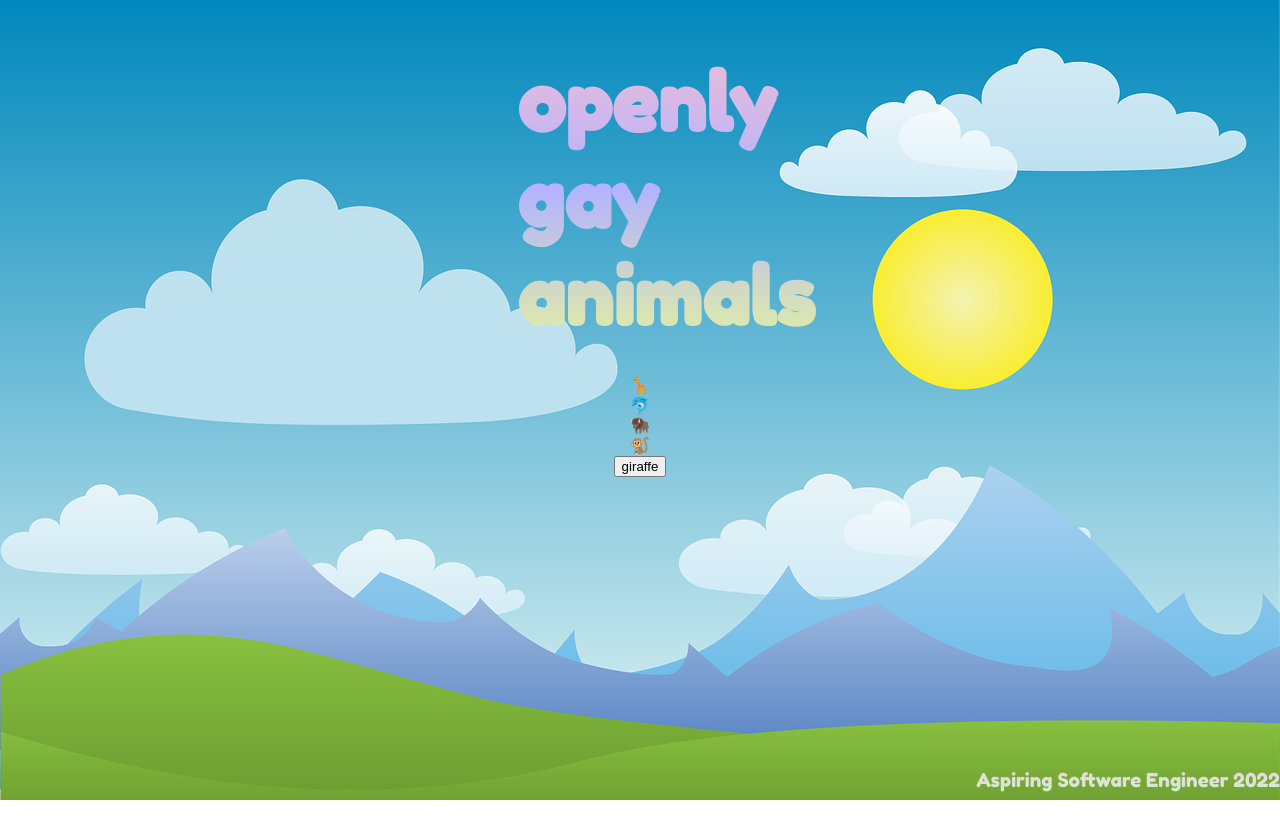
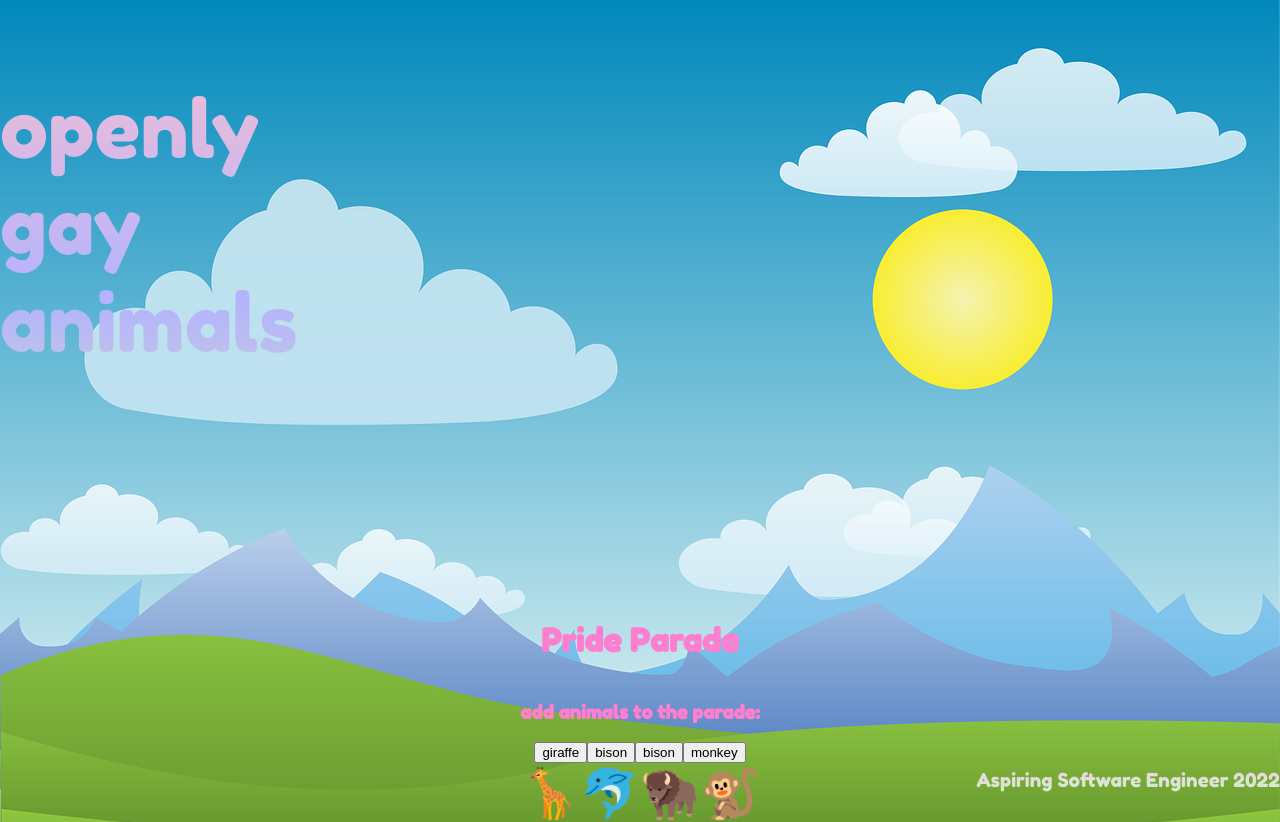
Before and after one commit to kashitamang/busy-zoo, a React (Create React App) app: page / in a window 1280 px wide. Before the commit the page ends 800 px from the top, so only its background shows below. Built offline with nearby package versions, Linux system fonts and the light colour scheme.

Commit message:
fixing styling

```diff
--- a/src/App.css
+++ b/src/App.css
@@ -1,3 +1,12 @@
+@import url('https://fonts.googleapis.com/css2?family=Fredoka+One&family=Roboto:wght@400;700&display=swap');
+
+h1, h2, h3 {
+    background: rgb(254, 126, 207);
+    -webkit-background-clip: text;
+    -webkit-text-fill-color: transparent;
+    font-family: 'Fredoka One', cursive;
+}
+
 body {
   background-image: url("./backgroundday.png");
   background-size: cover;
--- a/src/App.js
+++ b/src/App.js
@@ -1,6 +1,5 @@
 import { useState } from 'react';
 import './App.css';
-// import backgroundImgDay from '../src/backgroundday.png';
 //import components
 import Header from './Components/Header/Header.js';
 import Footer from './Components/Footer/Footer.js';
@@ -12,23 +11,45 @@ function App() {
 
   //click handlers
   function handleGiraffeClick(){
+    animals.push('giraffe');
+    const copy = animals.slice();
+    setAnimals(copy);
+  }
 
+  function handleDolphinClick(){
+    animals.push('dolphin');
+    const copy = animals.slice();
+    setAnimals(copy);
+  }
+
+  function handleBisonClick(){
+    animals.push('bison');
+    const copy = animals.slice();
+    setAnimals(copy);
+  }
+
+  function handleMonkeyClick(){
+    animals.push('monkey');
+    const copy = animals.slice();
+    setAnimals(copy);
   }
 
   //returns
   return (
     <div className="App">
       <Header/>
-      <AnimalList animals={animals}/>
+      <h1>Pride Parade</h1>
+      <h3>add animals to the parade:</h3>
       <div className='buttons'>
         <button onClick={handleGiraffeClick}>giraffe</button>
+        <button onClick={handleDolphinClick}>bison</button>
+        <button onClick={handleBisonClick}>bison</button>
+        <button onClick={handleMonkeyClick}>monkey</button>
       </div>
-
+      <AnimalList animals={animals}/>
       <Footer year="2022"/>
     </div>
   );
 }
 
 export default App;
-
-// style={{ backgroundImage: `url(${backgroundImgDay})` }}
--- /dev/null
+++ b/src/Components/AnimalList/AnimalList.css
@@ -0,0 +1,4 @@
+.parade{
+    display: flex;
+    font-size: 3rem;
+}
--- a/src/Components/AnimalList/AnimalList.js
+++ b/src/Components/AnimalList/AnimalList.js
@@ -1,8 +1,9 @@
 import Animal from '../Animal/Animal.js';
+import './AnimalList.css';
 
 export default function AnimalList({ animals }) {
   return (
-    <div>
+    <div className="parade">
       {
         animals.map((animal, i) => <Animal
           animal={animal}
--- a/src/Components/Header/Header.css
+++ b/src/Components/Header/Header.css
@@ -1,13 +1,11 @@
 @import url('https://fonts.googleapis.com/css2?family=Fredoka+One&family=Roboto:wght@400;700&display=swap');
 
 header {
-    font-size: 40px;
+    font-size: 5rem;
     background: -webkit-linear-gradient(pink, rgb(179, 179, 255), rgb(234, 250, 147) );
     -webkit-background-clip: text;
     -webkit-text-fill-color: transparent;
     font-family: 'Fredoka One', cursive;
-    display: block;
-    width:306px;
-    height: 375px;
-    padding-left: 60px;
+    width: 100vw;
+    height: 600px;
 }
--- a/src/Components/Header/Header.js
+++ b/src/Components/Header/Header.js
@@ -4,7 +4,7 @@ import './Header.css';
 export default function Header() {
   return (
     <header>
-      <h1>openly gay animals</h1>
+      <p>openly<br/>gay<br/>animals</p>
     </header>
   );
 }
```
